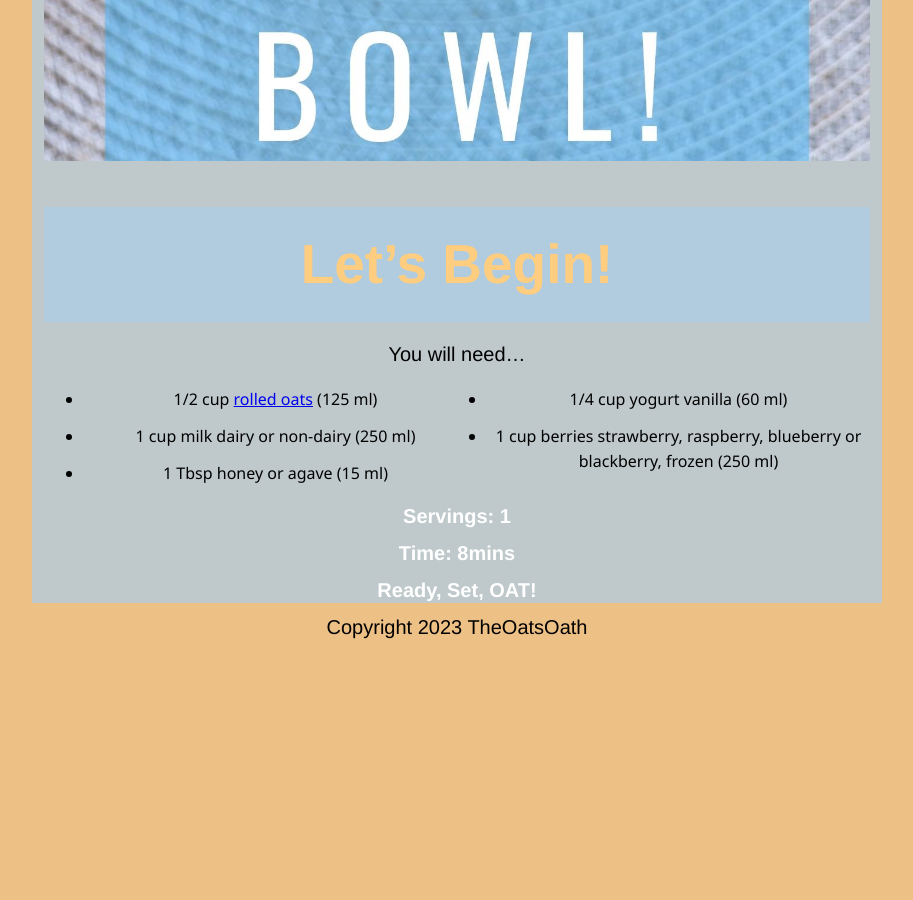
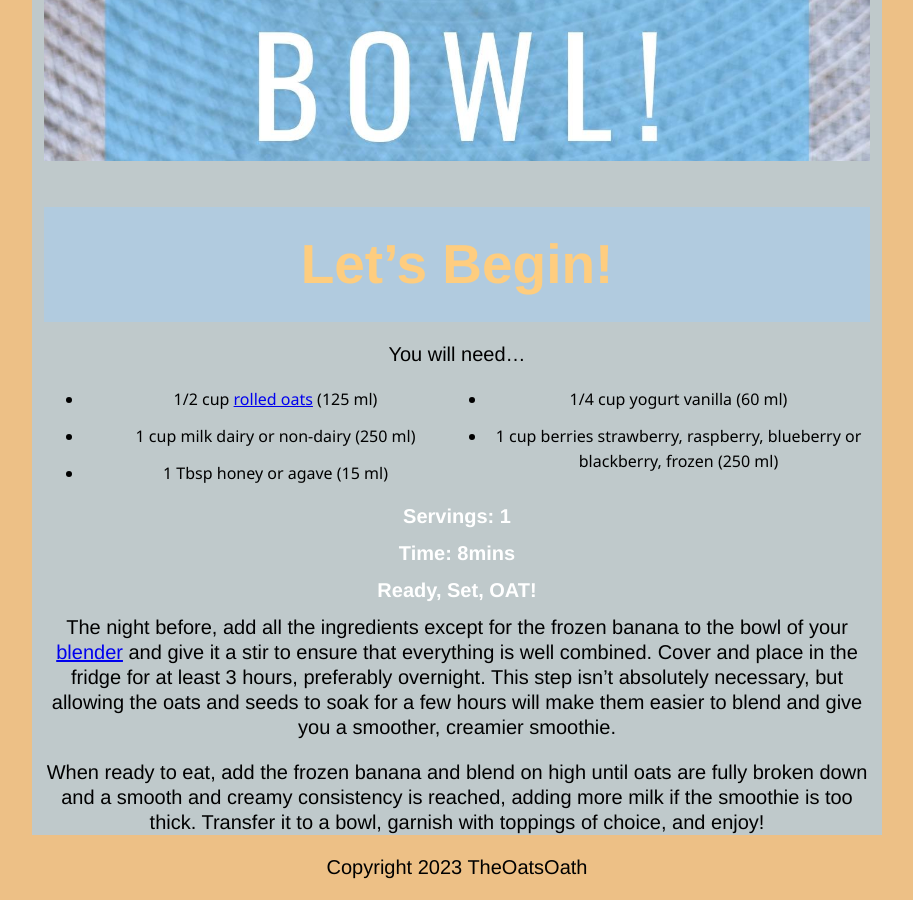
Before and after one commit to natalied0uglas/TheOatsOath, a Jekyll site: the page built from _recipes/time-oat-smoothie-bowl.md, in a window 1280 px wide and 900 px high, scrolled down 1270 px. Shown: the whole window, without its empty margins (183-1096 px from the left). Built offline with Jekyll 4.4.1, drawn with Linux system fonts in a browser that asks for light colours; before the commit the page ends 1930 px from its top, so only the background shows below that.

Commit message:
Update Recipe “time-oat-smoothie-bowl”

```diff
--- a/_recipes/time-oat-smoothie-bowl.md
+++ b/_recipes/time-oat-smoothie-bowl.md
@@ -21,3 +21,7 @@ You will need...
 ## Time: 8mins
 
 ## Ready, Set, OAT!
+
+The night before, add all the ingredients except for the frozen banana to the bowl of your [blender](http://amzn.to/2HmYtyW) and give it a stir to ensure that everything is well combined. Cover and place in the fridge for at least 3 hours, preferably overnight. This step isn’t absolutely necessary, but allowing the oats and seeds to soak for a few hours will make them easier to blend and give you a smoother, creamier smoothie.
+
+When ready to eat, add the frozen banana and blend on high until oats are fully broken down and a smooth and creamy consistency is reached, adding more milk if the smoothie is too thick. Transfer it to a bowl, garnish with toppings of choice, and enjoy!
```
